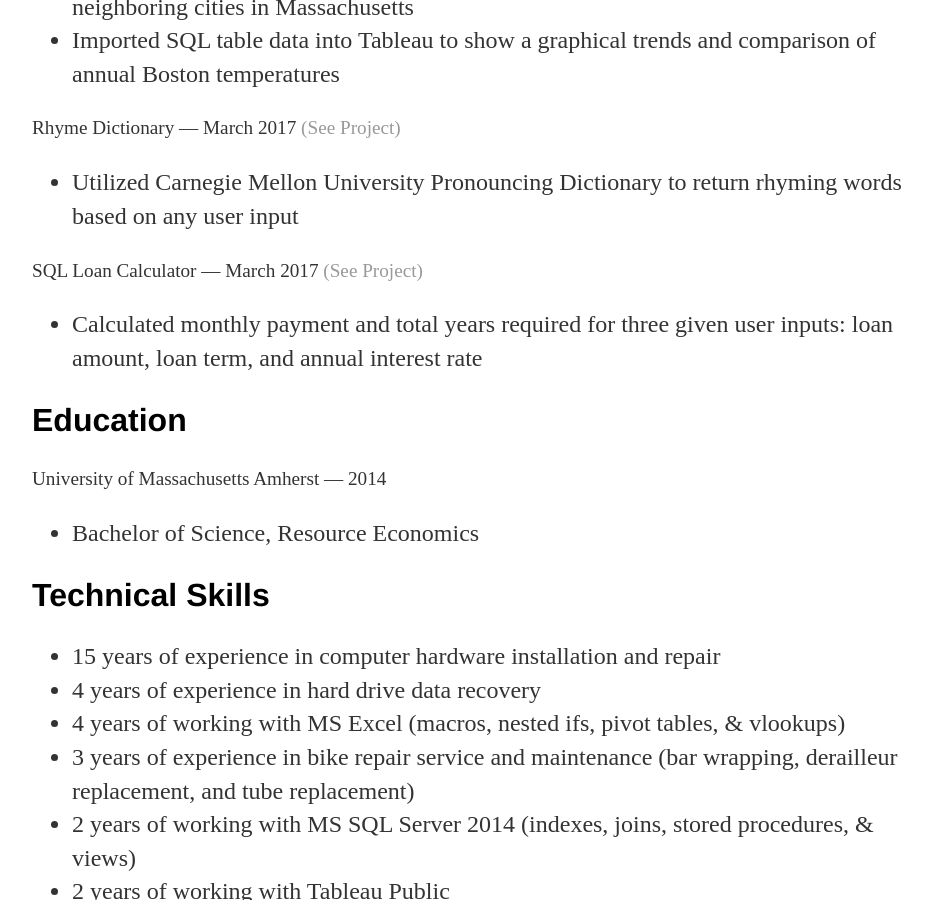
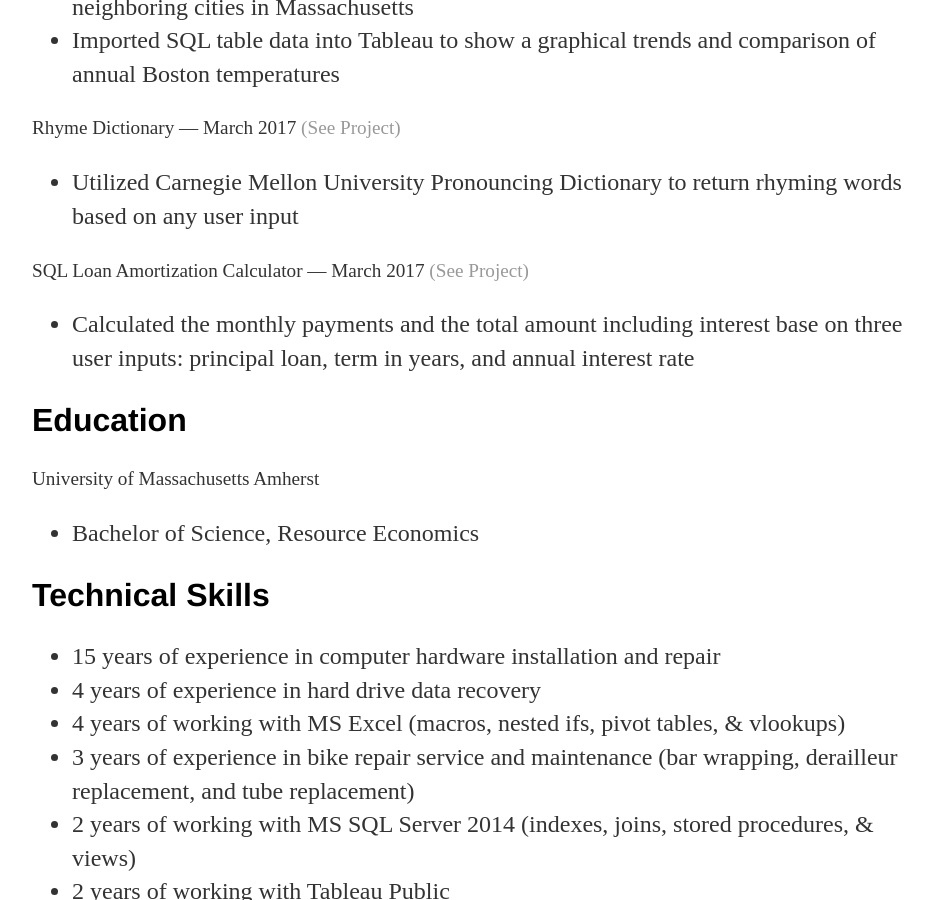
Before and after one commit to michaelip2/michaelip2.github.io, a Jekyll site: the page built from cv/index.html, in a window 1280 px wide and 900 px high, scrolled down 2254 px. Shown: the whole window, without its empty margins (160-1093 px from the left). Built offline with Jekyll 4.4.1, drawn with Linux system fonts in a browser that asks for light colours.

Commit message:
Update index.html

```diff
--- a/cv/index.html
+++ b/cv/index.html
@@ -59,12 +59,12 @@
 <ul>
 <li>Utilized Carnegie Mellon University Pronouncing Dictionary to return rhyming words based on any user input</li>
 </ul>
-<p>SQL Loan Calculator &mdash; March 2017 <a href="https://michaelip2.github.io/blog/2017/03/09/loan-calculator">(See Project)</a></p>
+<p>SQL Loan Amortization Calculator &mdash; March 2017 <a href="https://michaelip2.github.io/blog/2017/03/09/loan-calculator">(See Project)</a></p>
 <ul>
-<li>Calculated monthly payment and total years required for three given user inputs: loan amount, loan term, and annual interest rate</li>
+<li>Calculated the monthly payments and the total amount including interest base on three user inputs: principal loan, term in years, and annual interest rate</li>
 </ul>
 <h2>Education</h2>
-<p>University of Massachusetts Amherst &mdash; 2014</p>
+<p>University of Massachusetts Amherst</p>
 <ul>
 <li>Bachelor of Science, Resource Economics</li>
 </ul>
```
